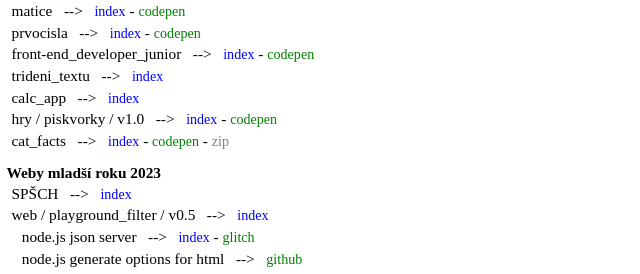
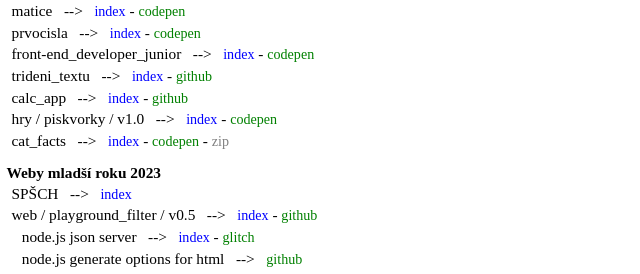
Before and after one commit to petr-02/petr-02.github.io, a plain HTML site: page index.htm in a window 1280 px wide. Shown: the part 287-561 px from the top of the page, without its empty margins (0-640 px from the left). Drawn offline with Linux system fonts and the light colour scheme.

Commit message:
for some projects added link to github

```diff
--- a/index.htm
+++ b/index.htm
@@ -38,18 +38,18 @@ a.zip {color:grey}
    <p>matice &nbsp; --> &nbsp; <a href="https://petr-02.github.io/matice/">index</a> - <a class="codeweb" href="https://codepen.io/kvak_nicitel/pen/ExRyKpE" target="_blank">codepen</a> </p>
    <p>prvocisla &nbsp; --> &nbsp; <a href="https://petr-02.github.io/prvocisla/">index</a> - <a class="codeweb" href="https://codepen.io/kvak_nicitel/pen/wvXaMGB" target="_blank">codepen</a> </p>
    <p>front-end_developer_junior &nbsp; --> &nbsp; <a href="front-end_developer_junior/">index</a> - <a class="codeweb" href="https://codepen.io/kvak_nicitel/pen/LYJZdpd" target="_blank">codepen</a> </p>
-   <p>trideni_textu &nbsp; --> &nbsp; <a href="https://petr-02.github.io/trideni_textu/">index</a> </p>
-   <p>calc_app &nbsp; --> &nbsp; <a href="https://petr-02.github.io/calc_app/">index</a> </p>
+   <p>trideni_textu &nbsp; --> &nbsp; <a href="https://petr-02.github.io/trideni_textu/">index</a> - <a class="codeweb" href="https://github.com/petr-02/petr-02.github.io/tree/master/trideni_textu/">github</a> </p>
+   <p>calc_app &nbsp; --> &nbsp; <a href="https://petr-02.github.io/calc_app/">index</a> - <a class="codeweb" href="https://github.com/petr-02/petr-02.github.io/tree/master/calc_app/">github</a> </p>
    <p>hry / piskvorky / v1.0 &nbsp; --> &nbsp; <a href="https://petr-02.github.io/hry/piskvorky/v1.0/">index</a> - <a class="codeweb" href="https://codepen.io/kvak_nicitel/pen/WNmMjqK" target="_blank">codepen</a> </p>
    <p>cat_facts &nbsp; --> &nbsp; <a href="https://petr-02.github.io/cat_facts/">index</a> - <a class="codeweb" href="https://codepen.io/kvak_nicitel/pen/MWMgprE" target="_blank">codepen</a> - <a class="zip" href="https://petr-02.github.io/cat_facts/cat_facts.zip" target="_blank">zip</a> </p>
  </section>
 
  <section> <h2>Weby mladší roku 2023</h2>
    <p> SPŠCH &nbsp; --> &nbsp; <a href="https://spsch2003zp.8u.cz">index</a> </p>
-   <p> web / playground_filter / v0.5 &nbsp; --> &nbsp; <a href="https://petr-02.github.io/web/playground_filter/v0.5/">index</a><br> </p>
+   <p> web / playground_filter / v0.5 &nbsp; --> &nbsp; <a href="https://petr-02.github.io/web/playground_filter/v0.5/">index</a> - <a class="codeweb" href="https://github.com/petr-02/petr-02.github.io/tree/master/web/playground_filter/v0.5/">github</a> </p>
      <p class="add-on"> node.js json server &nbsp; --> &nbsp; <a href="https://brno-sportground-query-response.glitch.me/?category3=hřiště%20otevřené&surface=asfalt,umělý%20povrch%20z%20plastu%20(nisaplast)">index</a> - <a class="codeweb" href="https://glitch.com/edit/#!/brno-sportground-query-response">glitch</a> </p>
-     <p class="add-on"> node.js generate options for html &nbsp; --> &nbsp; <a class="codeweb" href="https://github.com/petr-02/petr-02.github.io/tree/master/web/playground_filter/node.js_generate_options_for_html">github</a> </p>
-     <p class="add-on"> node.js mongodb data load &nbsp; --> &nbsp; <a class="codeweb" href="https://github.com/petr-02/petr-02.github.io/tree/master/web/playground_filter/node.js_mongodb_data_load">github</a> </p>
+     <p class="add-on"> node.js generate options for html &nbsp; --> &nbsp; <a class="codeweb" href="https://github.com/petr-02/petr-02.github.io/tree/master/web/playground_filter/node.js_generate_options_for_html/">github</a> </p>
+     <p class="add-on"> node.js mongodb data load &nbsp; --> &nbsp; <a class="codeweb" href="https://github.com/petr-02/petr-02.github.io/tree/master/web/playground_filter/node.js_mongodb_data_load/">github</a> </p>
  </section>
 
 </nav></header>
```
